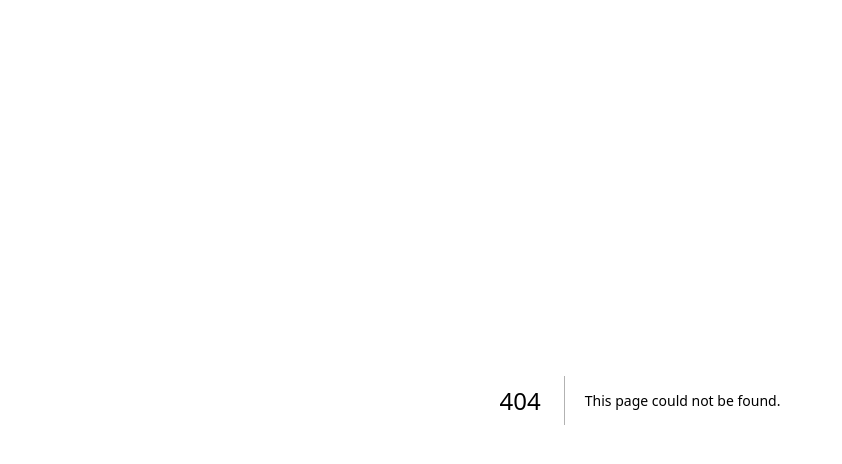
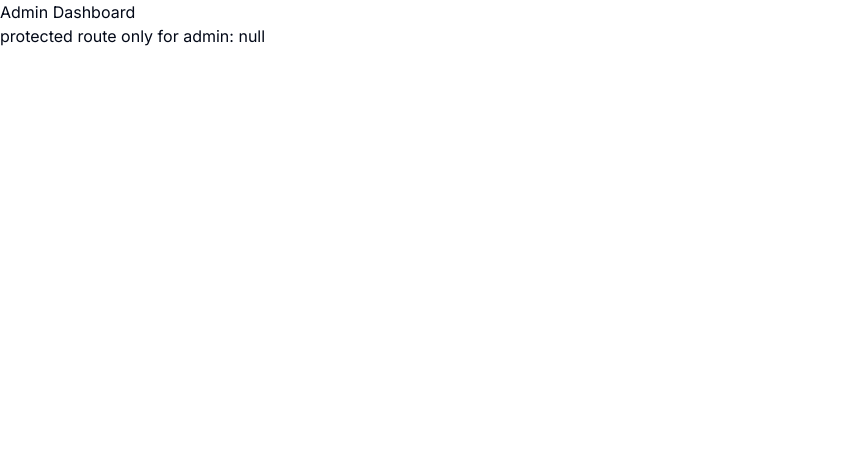
Before and after one commit to CwBotNet/b2b-system-design, a Next.js app: page /dashboard in a window 1280 px wide. Before the commit this address had no page. Shown: the top 464 px of the page, without its empty margins (0-842 px from the left). Built offline with nearby package versions, Linux system fonts and the light colour scheme; no server answers.

Commit message:
added super admin page

```diff
--- /dev/null
+++ b/app/(super-admin)/dashboard/page.tsx
@@ -0,0 +1,14 @@
+import { auth } from "@/auth";
+
+const DashboardPage = async () => {
+    const session = await auth()
+
+    return (
+        <div>
+            <h1>Admin Dashboard</h1>
+            <p>protected route only for admin: {JSON.stringify(session)}</p>
+        </div>
+    );
+}
+
+export default DashboardPage;
```
